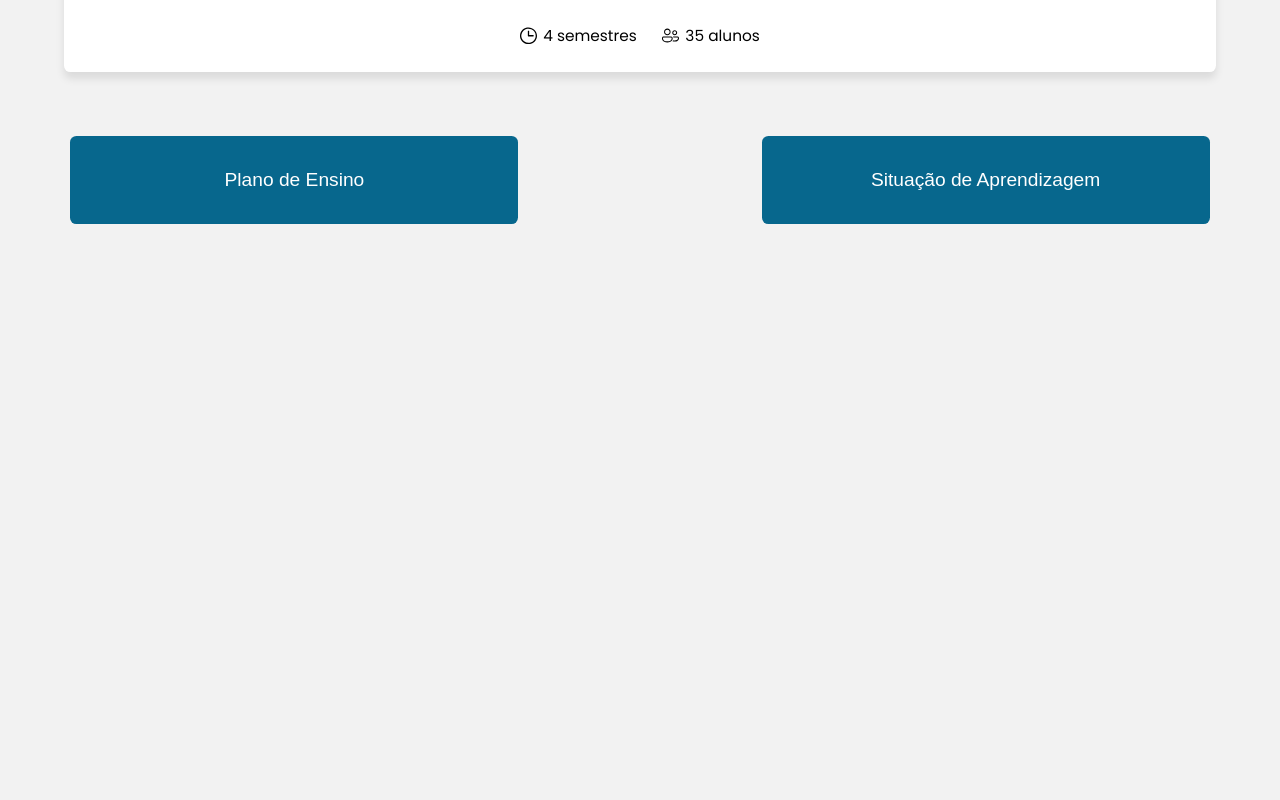
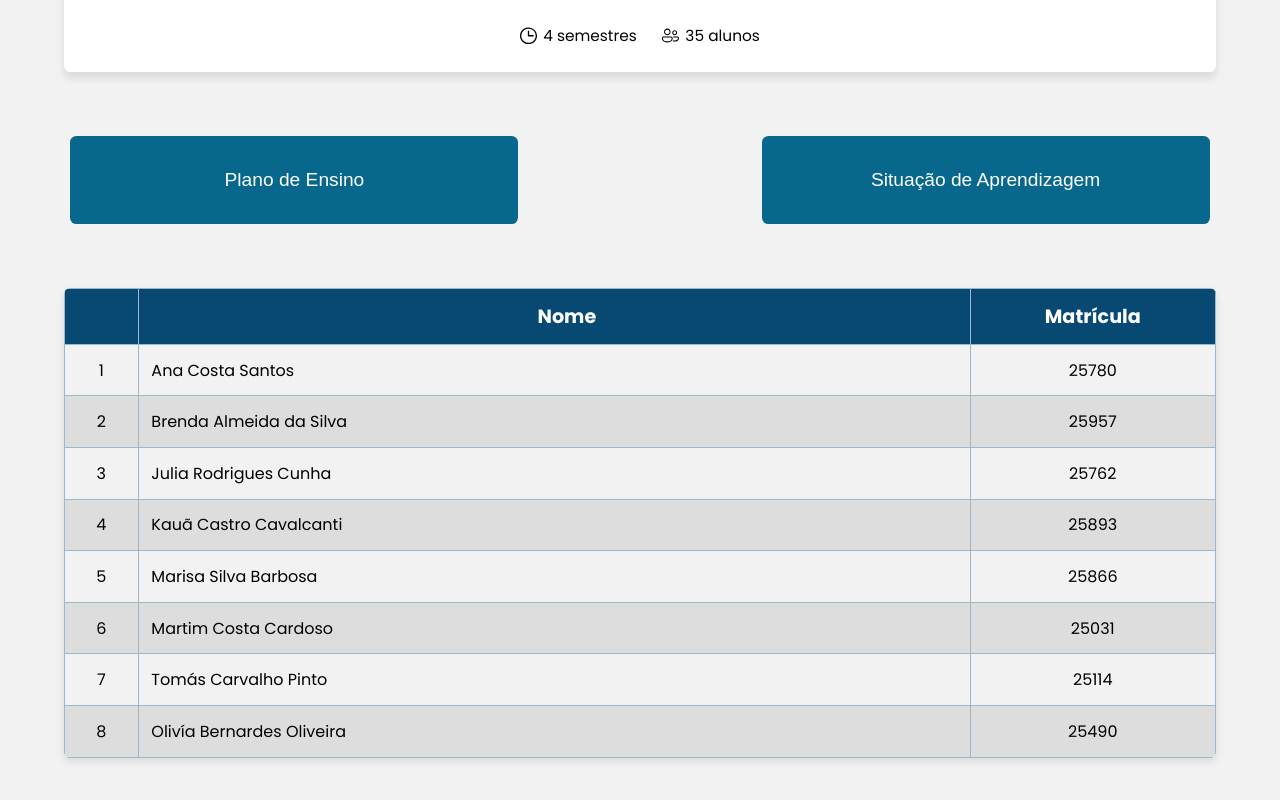
Before and after one commit to larissacoelho21/PlanneEdu-FrontEnd, a React (Vite) app in the folder PlanneEdu_Front/: page /turmaprofessor in a window 1280 px wide. Shown: the part 280-1080 px from the top of the page. Before the commit the page ends 800 px from the top, so only its background shows below. Built offline with nearby package versions, Linux system fonts and the light colour scheme.

Commit message:
Finalizando tabela turma professor

```diff
--- a/PlanneEdu_Front/src/Css/Teacher/ClassTeacher.css
+++ b/PlanneEdu_Front/src/Css/Teacher/ClassTeacher.css
@@ -13,9 +13,9 @@ body {
   margin: 5% auto;
   padding: 2vw;
   background-color: #ffffff;
-  width: 90vw;
+  width: 90%;
   border-radius: 0.5vw;
-  box-shadow: 0 0.5vw 8px rgba(0, 0, 0, 0.1);
+  box-shadow: 0 0.5vw 0.625vw rgba(0, 0, 0, 0.1);
   text-align: center;
 }
 
@@ -90,10 +90,10 @@ body {
   flex-direction: column;
   justify-content: center;
   align-items: center;
-  border: solid 2px #084973;
+  border: solid 0.15625vw #084973;
   border-radius: 0.5vw;
   text-align: center;
-  box-shadow: 0 4px 8px rgba(0, 0, 0, 0.1);
+  box-shadow: 0 0.3125vw 0.625vw rgba(0, 0, 0, 0.1);
 }
 
 .popup-content {
@@ -121,7 +121,7 @@ body {
 .button-close button{
   cursor: pointer;
   background-color: transparent;
-  border: solid 1.5px #07678d;
+  border: solid 0.1171875vw #07678d;
   padding: 0.5vw 3vw;
   color: #07678d;
   border-radius: 0.5vw;
@@ -158,3 +158,51 @@ body {
 .button-add img {
   width: 1.6vw;
 }
+
+.registrationTable {
+  width: 90%;
+  margin: 0 auto;
+  margin-top: 5vw;
+  border-radius: 0.5vw;
+  overflow: hidden; /* Para garantir que a borda externa fique arredondada */
+  box-shadow: 0 0.3125vw 0.625vw rgba(0, 0, 0, 0.1);
+  margin-bottom: 5vw;
+}
+
+table {
+  font-family: "Poppins", system-ui;
+  border-collapse: collapse;
+  width: 100%;
+}
+
+.title-info > th {
+  background-color: #074973;
+  color: white;
+  font-size: 1.5vw;
+  text-align: center;
+  padding: 1vw;
+}
+
+td, th {
+  border: 0.078125vw solid #9ab9cd; /* Borda interna das células */
+  padding: 1vw;
+  text-align: left;
+}
+
+#title-name {
+  width: 65vw;
+  text-align: center;
+  padding-left: 3vw;
+}
+
+tr:nth-child(even) {
+  background-color: #dddddd;
+}
+
+tr:nth-child(odd) {
+  background-color: #f2f2f2;
+}
+
+#number {
+  text-align: center;
+}
--- a/PlanneEdu_Front/src/Pages/Teacher/ClassTeacher.tsx
+++ b/PlanneEdu_Front/src/Pages/Teacher/ClassTeacher.tsx
@@ -104,6 +104,60 @@ export function ClassTeacher() {
         </div>
       )}
 
+      <div className="registrationTable">
+        <table className="table">
+          <thead>
+            <tr className="title-info">
+              <th></th>
+              <th id="title-name">Nome</th>
+              <th>Matrícula</th>
+            </tr>
+          </thead>
+          <tbody>
+            <tr>
+              <td id="number">1</td>
+              <td id="name">Ana Costa Santos</td>
+              <td id="number">25780</td>
+            </tr>
+            <tr>
+              <td id="number">2</td>
+              <td id="name">Brenda Almeida da Silva</td>
+              <td id="number">25957</td>
+            </tr>
+            <tr>
+              <td id="number">3</td>
+              <td id="name">Julia Rodrigues Cunha</td>
+              <td id="number">25762</td>
+            </tr>
+            <tr>
+              <td id="number">4</td>
+              <td id="name">Kauã Castro Cavalcanti</td>
+              <td id="number">25893</td>
+            </tr>
+            <tr>
+              <td id="number">5</td>
+              <td id="name">Marisa Silva Barbosa</td>
+              <td id="number">25866</td>
+            </tr>
+            <tr>
+              <td id="number">6</td>
+              <td id="name">Martim Costa Cardoso</td>
+              <td id="number">25031</td>
+            </tr>
+            <tr>
+              <td id="number">7</td>
+              <td id="name">Tomás Carvalho Pinto</td>
+              <td id="number">25114</td>
+            </tr>
+            <tr>
+              <td id="number">8</td>
+              <td id="name">Olivía Bernardes Oliveira</td>
+              <td id="number">25490</td>
+            </tr>
+          </tbody>
+        </table>
+      </div>
+
 
     </section>
   );
```
Lines whose indentation alone changed are shown as unchanged.
